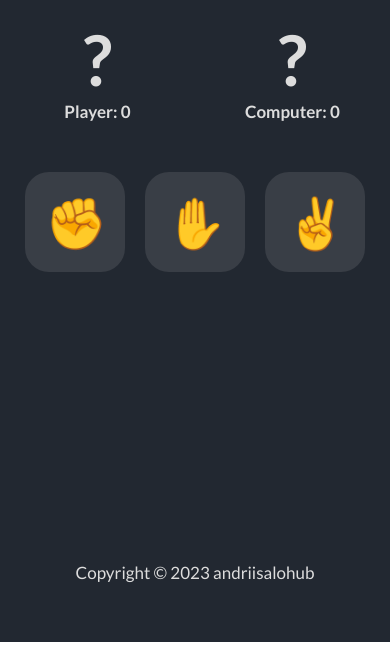
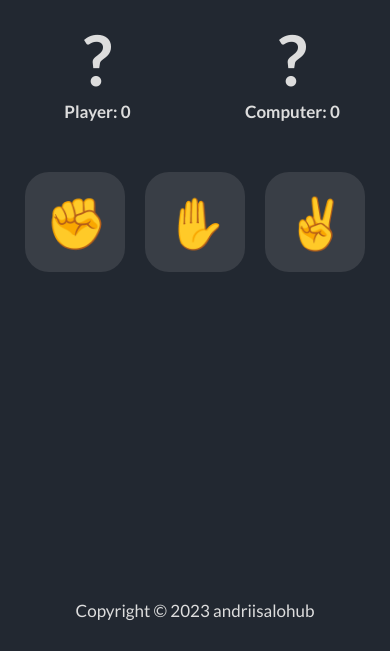
Before and after one commit to AndriiSalohub/rock-paper-scissors, a plain HTML site: page index.html in a window 390 px wide. Shown: the part 193-844 px from the top of the page. Drawn offline with Linux system fonts and the light colour scheme.

Commit message:
changed the way the footer is pressed to the bottom of the page and fixed problems with the background

```diff
--- a/css/styles.scss
+++ b/css/styles.scss
@@ -4,14 +4,22 @@
     box-sizing: border-box;
 }
 
+html {
+    height: 100%;
+}
+
 body {
-    display: grid;
+    display: flex;
+    height: 100%;
+    flex-direction: column;
+    background-color: #222831;
 }
 
 .header {
     background-color: #111720;
     padding: 20px;
     text-align: center;
+    flex: 0 0 auto;
     &__title {
         color: #fac650;
         font-size: 80px;
@@ -22,11 +30,12 @@ body {
 .main {
     background-color: #222831;
     width: 100%;
-    height: 80vh;
+    // height: 80vh;
     color: #dddddd;
     text-align: center;
     padding-top: 40px;
     font-family: "Lato", sans-serif;
+    flex: 1 0 auto;
     &__title {
         font-size: 40px;
         font-weight: 700;
@@ -78,13 +87,14 @@ body {
 }
 
 .footer {
-    align-self: end;
+    align-self: center;
     background-color: #222831;
     font-family: "Lato", sans-serif;
     text-align: center;
-    height: 6vh;
     color: #dddddd;
     font-size: 17px;
+    flex: 0 0 auto;
+    padding: 30px;
 }
 
 .wrapper {
@@ -161,10 +171,6 @@ body {
             }
         }
     }
-
-    .footer {
-        height: 6.5vh;
-    }
 }
 
 @media (max-width: 600px) {
@@ -172,10 +178,6 @@ body {
         &__title {
             font-size: 40px;
         }
-    }
-
-    .footer {
-        height: 9.5vh;
     }
 }
 
@@ -197,7 +199,4 @@ body {
 }
 
 @media (max-width: 343px) {
-    .footer {
-        height: 6vh;
-    }
 }
```
Also changed, not shown: css/styles.css, 1 other file.
